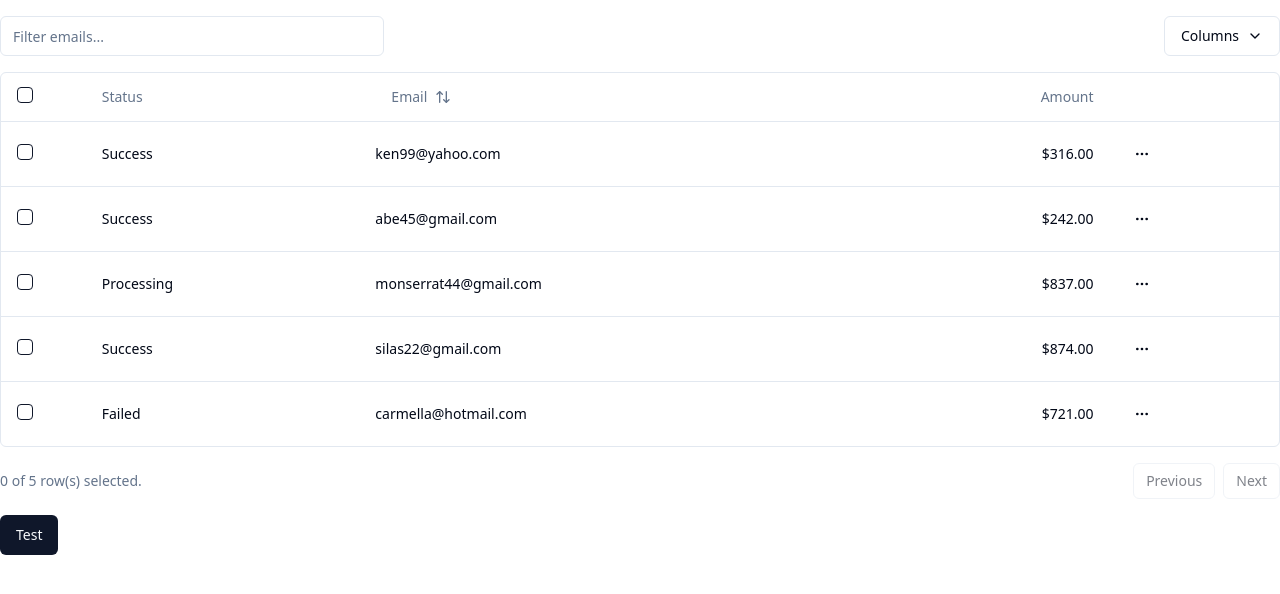
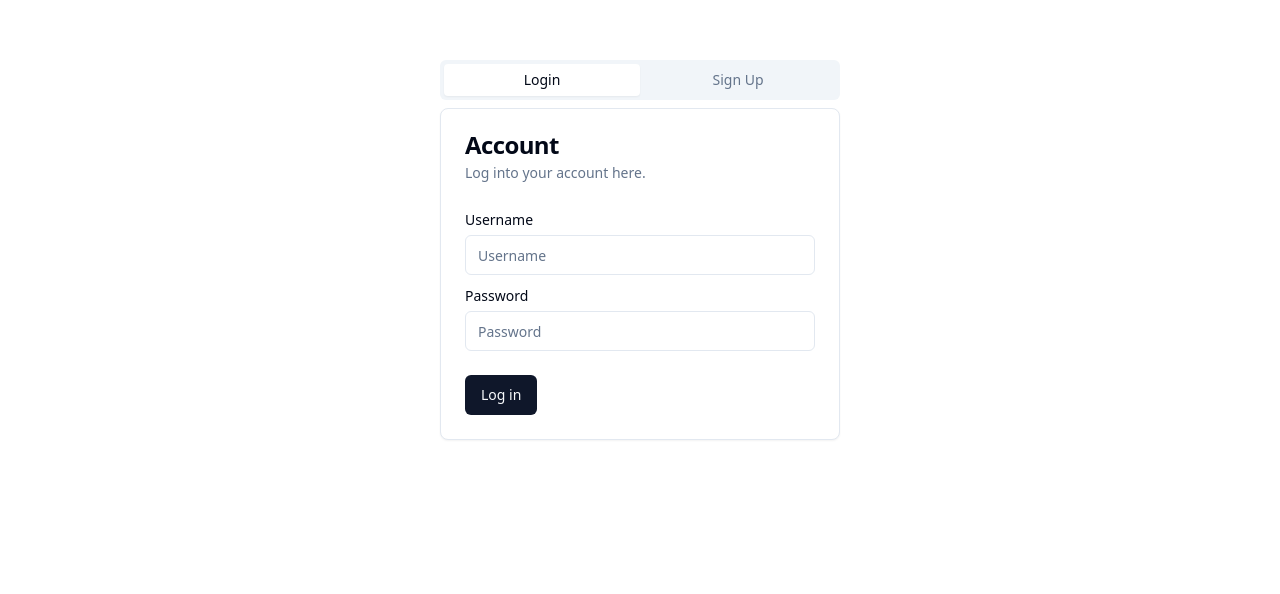
Before and after one commit to CSEevee/npm-store, a React (Vite) app in the folder scriptify/: page /login in a window 1280 px wide. Shown: the top 594 px of the page. Built offline with nearby package versions, Linux system fonts and the light colour scheme.

Commit message:
added redirects, centered log in form, update data table info
Co-authored-by: Matt Konop <mattsterprogrammer@gmail.com>

Co-authored-by: Allison Scott <allisonbscott97@gmail.com>

Co-authored-by: Nick Kravchuk <kravchuknick@gmail.com>

Co-authored-by: Victoria Obregon <victoria.m.obregon@gmail.com>

```diff
--- a/scriptify/src/App.tsx
+++ b/scriptify/src/App.tsx
@@ -1,18 +1,21 @@
 // import React from 'react';
-import { Button } from "./components/ui/button"
-// import  LoginForm from "./components/login/LoginForm.tsx"
+// import { Button } from "./components/ui/button"
+import  LoginForm from "./components/login/LoginForm.tsx"
 // import Dashboard  from './components/home/home.tsx';
-import { BrowserRouter as Router } from 'react-router-dom'
+import { BrowserRouter as Router, Routes, Route, Navigate } from 'react-router-dom'
 import { DataTableDemo } from "./components/home/home.tsx";
+
 
 function App() {
 
   return (
   <Router>
-    <div>
-      <DataTableDemo/>
-      <Button>Test</Button>
-    </div>
+    <Routes>
+        <Route path="/home" element={ <DataTableDemo/> }/>
+        <Route path="/login" element={ <LoginForm/> }/>
+        {/* <Route path="/cart" element={ <Cart/> }/> */}
+        <Route path="/" element = { <Navigate to = "/login" />} />
+      </Routes>
     </Router>
   )
 }
--- a/scriptify/src/components/home/home.tsx
+++ b/scriptify/src/components/home/home.tsx
@@ -14,6 +14,8 @@ import {
   useReactTable,
 } from "@tanstack/react-table"
 import { ArrowUpDown, ChevronDown, MoreHorizontal } from "lucide-react"
+import { FontAwesomeIcon } from '@fortawesome/react-fontawesome'
+import { faShoppingCart } from '@fortawesome/free-solid-svg-icons'
 
 import { Button } from "@/components/ui/button"
 import { Checkbox } from "@/components/ui/checkbox"
@@ -101,7 +103,7 @@ export const columns: ColumnDef<Payment>[] = [
   },
   {
     accessorKey: "status",
-    header: "Status",
+    header: "Name",
     cell: ({ row }) => (
       <div className="capitalize">{row.getValue("status")}</div>
     ),
@@ -114,7 +116,7 @@ export const columns: ColumnDef<Payment>[] = [
           variant="ghost"
           onClick={() => column.toggleSorting(column.getIsSorted() === "asc")}
         >
-          Email
+          Description
           <ArrowUpDown className="ml-2 h-4 w-4" />
         </Button>
       )
@@ -123,7 +125,7 @@ export const columns: ColumnDef<Payment>[] = [
   },
   {
     accessorKey: "amount",
-    header: () => <div className="text-right">Amount</div>,
+    header: () => <div className="text-right">Add to Cart</div>,
     cell: ({ row }) => {
       const amount = parseFloat(row.getValue("amount"))
 
@@ -133,7 +135,7 @@ export const columns: ColumnDef<Payment>[] = [
         currency: "USD",
       }).format(amount)
 
-      return <div className="text-right font-medium">{formatted}</div>
+      return (<div><Button className="text-right font-medium">ADD </Button></div>)
     },
   },
   {
@@ -199,7 +201,7 @@ export function DataTableDemo() {
     <div className="w-full">
       <div className="flex items-center py-4">
         <Input
-          placeholder="Filter emails..."
+          placeholder="Filter for packages..."
           value={(table.getColumn("email")?.getFilterValue() as string) ?? ""}
           onChange={(event) =>
             table.getColumn("email")?.setFilterValue(event.target.value)
@@ -209,7 +211,8 @@ export function DataTableDemo() {
         <DropdownMenu>
           <DropdownMenuTrigger asChild>
             <Button variant="outline" className="ml-auto">
-              Columns <ChevronDown className="ml-2 h-4 w-4" />
+            <FontAwesomeIcon icon={faShoppingCart} />
+            <ChevronDown className="ml-2 h-4 w-4" />
             </Button>
           </DropdownMenuTrigger>
           <DropdownMenuContent align="end">
@@ -286,7 +289,7 @@ export function DataTableDemo() {
       <div className="flex items-center justify-end space-x-2 py-4">
         <div className="flex-1 text-sm text-muted-foreground">
           {table.getFilteredSelectedRowModel().rows.length} of{" "}
-          {table.getFilteredRowModel().rows.length} row(s) selected.
+          {table.getFilteredRowModel().rows.length} package(s) selected.
         </div>
         <div className="space-x-2">
           <Button
--- a/scriptify/src/components/login/LoginForm.tsx
+++ b/scriptify/src/components/login/LoginForm.tsx
@@ -16,8 +16,18 @@ import {
   TabsTrigger,
 } from "@/components/ui/tabs"
 
+import { useNavigate } from "react-router-dom"
+
 export default function LoginForm() {
+  const navigate = useNavigate();
+
+  function handleLogin() {
+    navigate('/home');
+    console.log('Log in successful');
+  }
+
   return (
+    <div className="flex items-center justify-center min-h-screen pb-[300px]">
     <Tabs defaultValue="account" className="w-[400px]">
       <TabsList className="grid w-full grid-cols-2">
         <TabsTrigger value="account">Login</TabsTrigger>
@@ -28,21 +38,21 @@ export default function LoginForm() {
           <CardHeader>
             <CardTitle>Account</CardTitle>
             <CardDescription>
-             Log into your account here
+              Log into your account here.
             </CardDescription>
           </CardHeader>
           <CardContent className="space-y-2">
             <div className="space-y-1">
               <Label htmlFor="username">Username</Label>
-              <Input id="username" defaultValue="Pablo Sanchez" />
+              <Input id="username" placeholder="Username" />
             </div>
             <div className="space-y-1">
               <Label htmlFor="password">Password</Label>
-              <Input id="password" defaultValue="myPassword" />
+              <Input id="password" type="password" placeholder="Password" />
             </div>
           </CardContent>
           <CardFooter>
-            <Button>Save changes</Button>
+            <Button onClick={handleLogin}>Log in</Button>
           </CardFooter>
         </Card>
       </TabsContent>
@@ -57,11 +67,11 @@ export default function LoginForm() {
           <CardContent className="space-y-2">
             <div className="space-y-1">
               <Label htmlFor="current">Username</Label>
-              <Input id="current" type="text" />
+              <Input id="current" type="text" placeholder="Username" />
             </div>
             <div className="space-y-1">
               <Label htmlFor="new">Password</Label>
-              <Input id="new" type="password" />
+              <Input id="new" type="password" placeholder="Password" />
             </div>
           </CardContent>
           <CardFooter>
@@ -70,5 +80,6 @@ export default function LoginForm() {
         </Card>
       </TabsContent>
     </Tabs>
+    </div>
   )
 }
```
